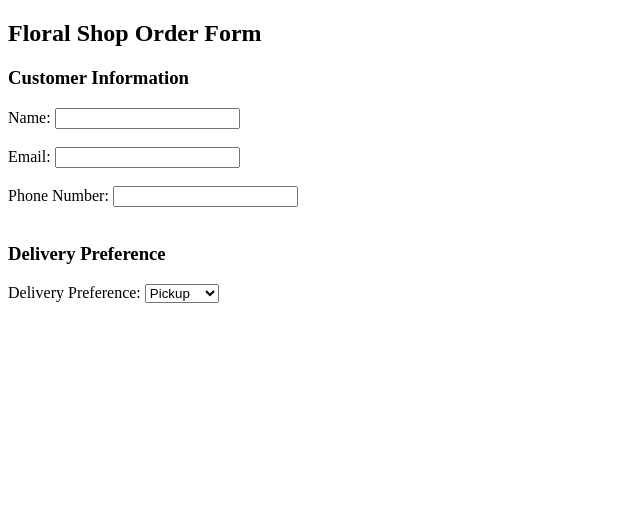
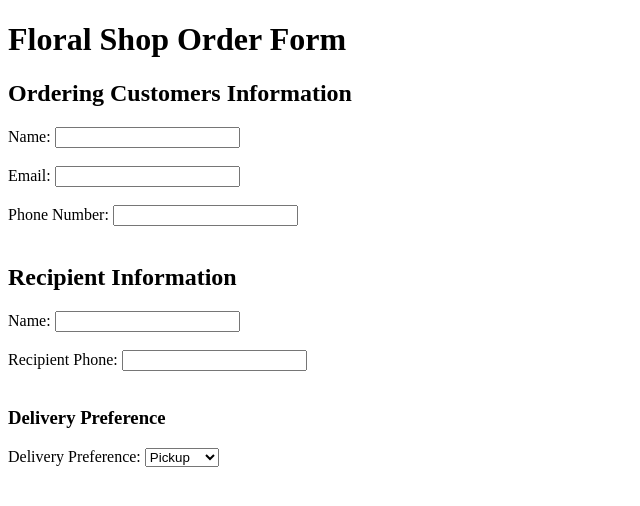
Before and after one commit to masterHazzrd/Hazzrds_Websmithing.io, a plain HTML site: page SouthernBlossom/form.html in a window 1280 px wide. Shown: the whole page, without its empty margins (0-640 px from the left). Drawn offline with Linux system fonts and the light colour scheme.

Commit message:
modified code jg

```diff
--- a/SouthernBlossom/form.html
+++ b/SouthernBlossom/form.html
@@ -7,10 +7,10 @@
 </head>
 <body>
 
-<h2>Floral Shop Order Form</h2>
+<h1>Floral Shop Order Form</h1>
 
 <form id="orderForm">
-  <h3>Customer Information</h3>
+  <h2>Ordering Customers Information</h2>
   <label for="name">Name:</label>
   <input type="text" id="name" required><br><br>
 
@@ -19,6 +19,15 @@
 
   <label for="phone">Phone Number:</label>
   <input type="tel" id="phone" required><br><br>
+
+  <h2>Recipient Information</h2>
+  <div>
+    <label for="name">Name:</label>
+    <input type="text" id="name" required><br><br>
+
+    <label for="recipientPhone">Recipient Phone:</label>
+    <input type="text" id="recipientPhone"><br><br>
+  </div>
 
   <h3>Delivery Preference</h3>
   <label for="deliveryType">Delivery Preference:</label>
@@ -50,8 +59,7 @@
       <input type="text" id="accessCodeResidential"><br><br>
     </div>
 
-    <label for="recipientPhone">Recipient Phone:</label>
-    <input type="text" id="recipientPhone"><br><br>
+
 
     <label for="streetAddress1">Street Address 1:</label>
     <input type="text" id="streetAddress1"><br><br>
```
